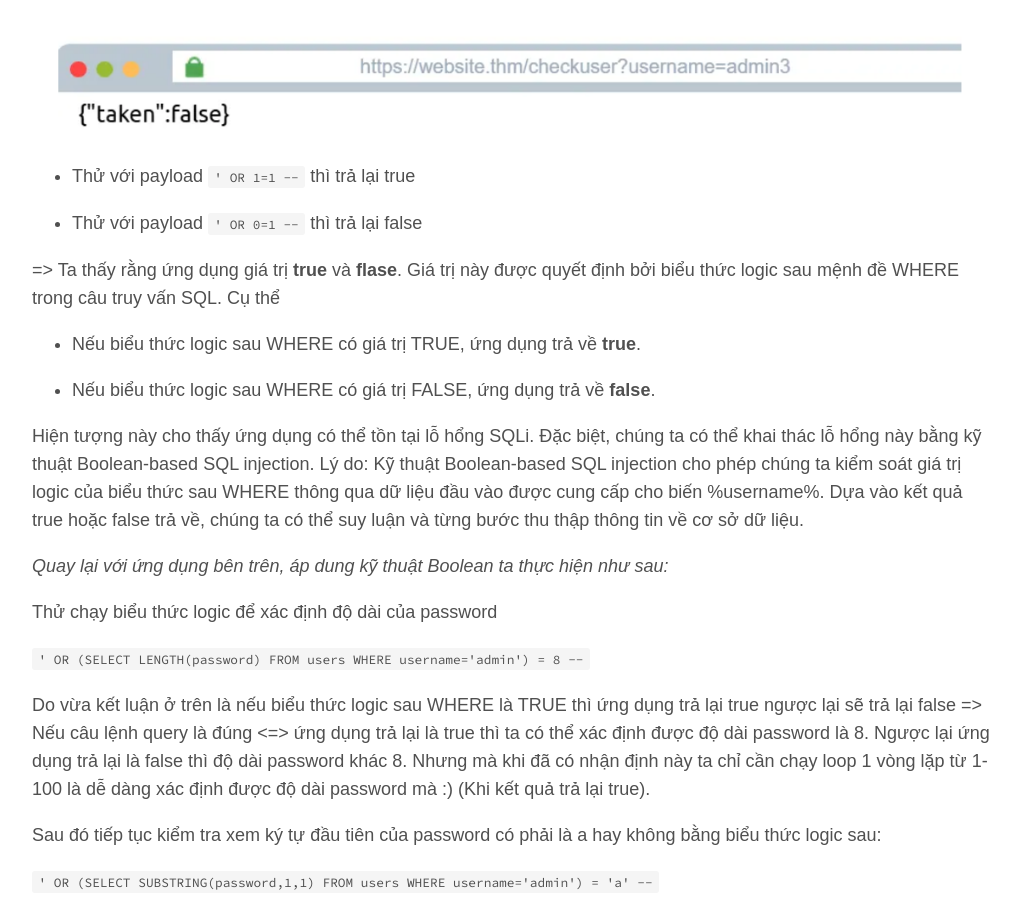
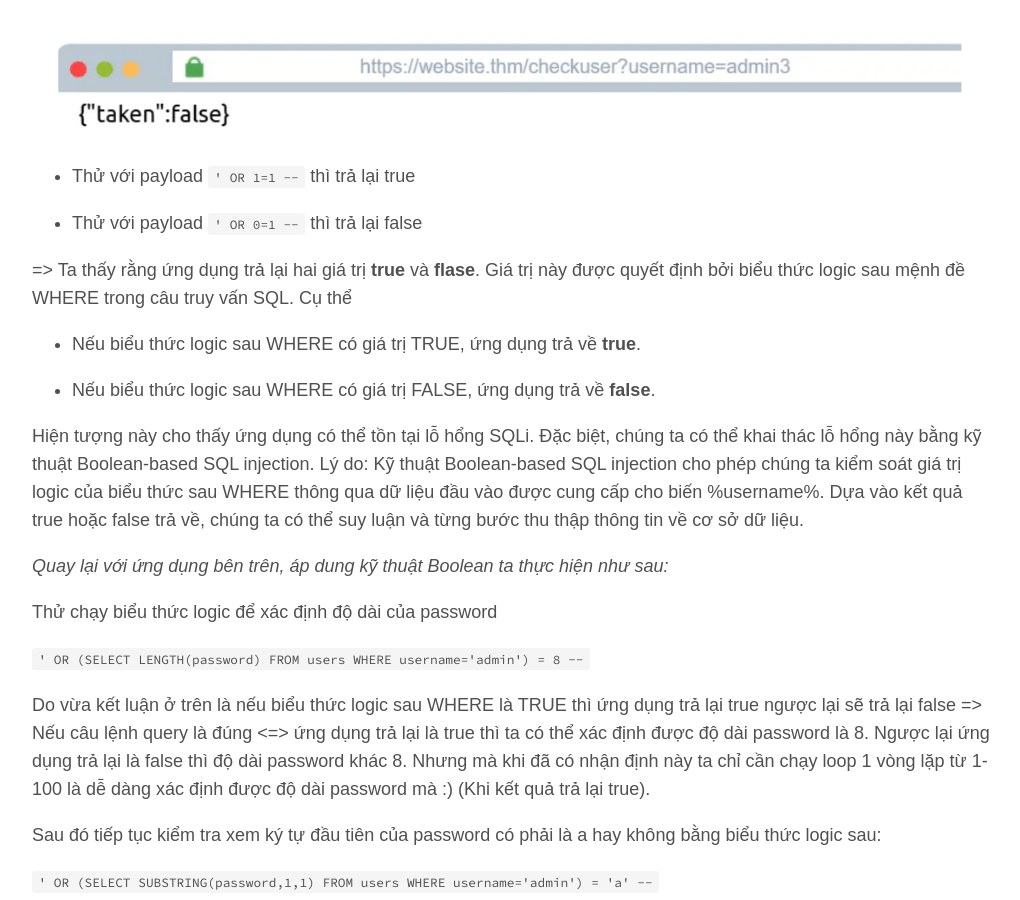
Before and after one commit to vietcf/vietchoi, a Jekyll site: the page built from _posts/2025-02-12-sql-injection-attack-back-to-basic.md, in a window 1280 px wide and 900 px high, scrolled down 8786 px. Shown: the whole window, without its empty margins (128-1148 px from the left). Built offline with Jekyll 4.4.1, drawn with Linux system fonts in a browser that asks for light colours; some web fonts are replaced.

Commit message:
boolean sqli

````diff
--- a/_posts/2025-02-12-sql-injection-attack-back-to-basic.md
+++ b/_posts/2025-02-12-sql-injection-attack-back-to-basic.md
@@ -164,7 +164,7 @@ SELECT * FROM users WHERE username = '%username%' LIMIT 1;
 
 * Thử với payload ```' OR 0=1 --``` thì trả lại false
 
-=> Ta thấy rằng ứng dụng giá trị **true** và **flase**. Giá trị này được quyết định bởi biểu thức logic sau mệnh đề WHERE trong câu truy vấn SQL. Cụ thể
+=> Ta thấy rằng ứng dụng trả lại hai giá trị **true** và **flase**. Giá trị này được quyết định bởi biểu thức logic sau mệnh đề WHERE trong câu truy vấn SQL. Cụ thể
 
 * Nếu biểu thức logic sau WHERE có giá trị TRUE, ứng dụng trả về **true**.
 
````
